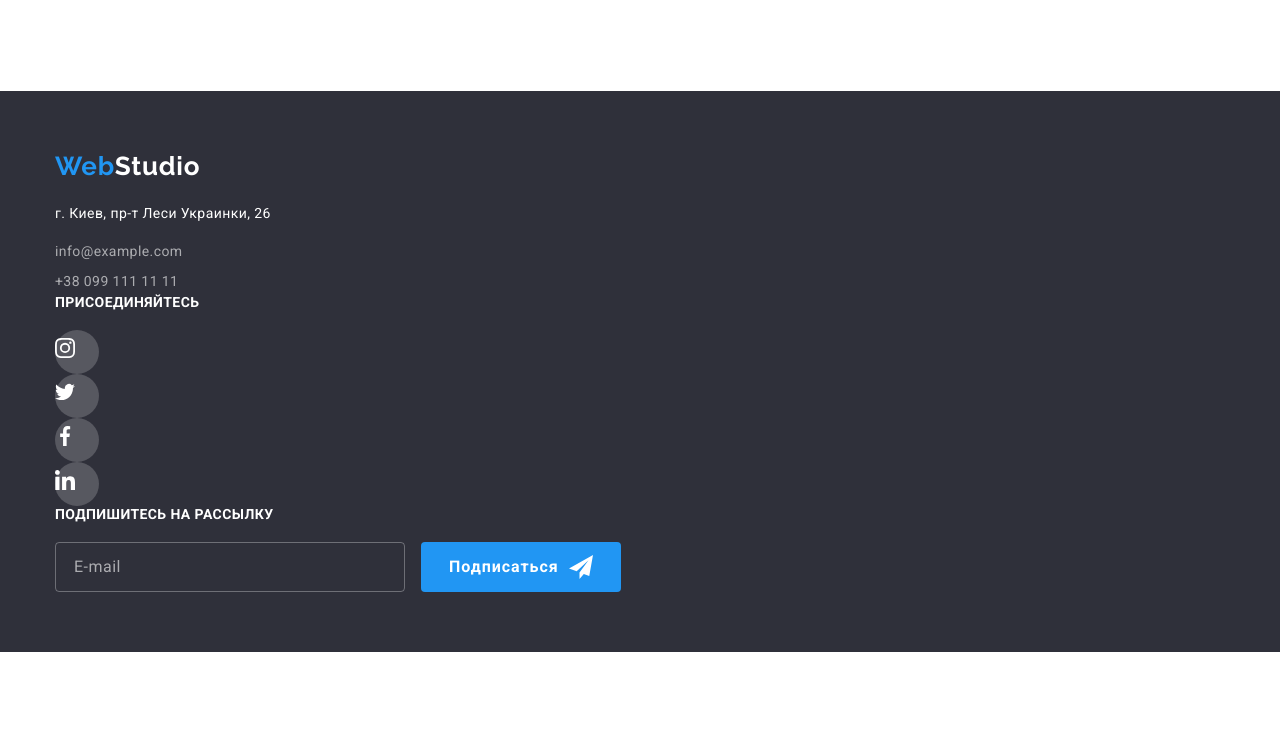
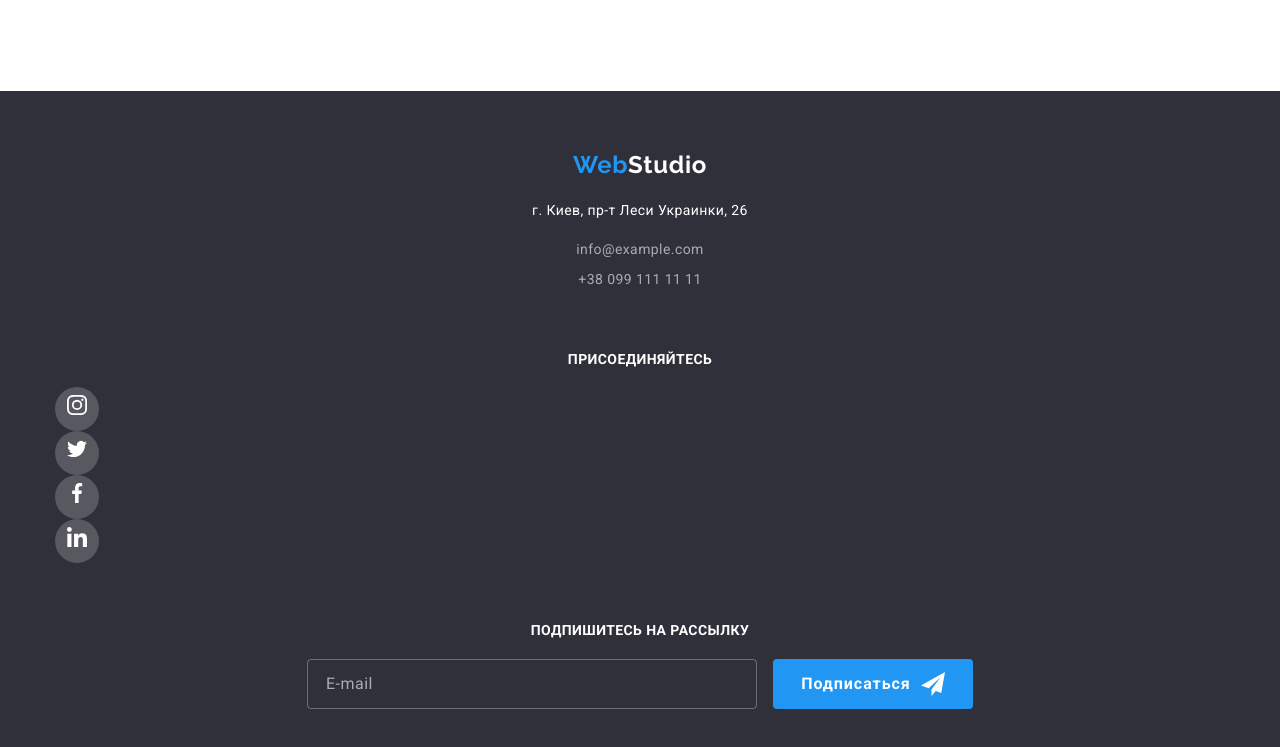
Before and after one commit to Sergeevi44/goit-markup-hw-08, a plain HTML site: page portfolio.html in a window 1280 px wide. Shown: the part 4182-4929 px from the top of the page. Before the commit the page ends 4834 px from the top, so only its background shows below. Drawn offline with nearby package versions, Linux system fonts and the light colour scheme.

Commit message:
footer
делает мобильную версию футера

```diff
--- a/sass/components/_footer-form.scss
+++ b/sass/components/_footer-form.scss
@@ -1,6 +1,6 @@
 .footer__input {
 	height: 50px;
-	width: 350px;
+	width: 450px;
 	margin: 0;
 	background-color: transparent;
 	border: 1px solid rgba(255, 255, 255, 0.3);
@@ -13,6 +13,7 @@
 		letter-spacing: 0.03em;
 		color: rgba(255, 255, 255, 0.6);
 	}
+	margin-bottom: 20px;
 
 }
 
--- a/sass/components/_footer.scss
+++ b/sass/components/_footer.scss
@@ -5,16 +5,20 @@
 	background-color: #2f303a;
 }
 
-.footer__box {
+.footer__container {
 	align-items: baseline;
 }
 
 .left {
-	margin-right: 70px;
-}
+	text-align: center;
+	padding-bottom: 60px;
+// 	margin-right: 70px;
+ }
 
 .middle {
-	margin-right: 93px;
+	text-align: center;
+	padding-bottom: 60px;
+	// margin-right: 93px;
 }
 
 .footer__appeal {
@@ -23,11 +27,12 @@
 	color: var(--primary-bgc);
 	font-weight: 700;
 	font-size: 14px;
-	line-height: 16px;
-	letter-spacing: 1.14;
+	line-height: 1.14;
+	letter-spacing: 0.03em;
 	text-transform: uppercase;
 }
 
 .right {
-	width: 570px;
+	text-align: center;
+	// width: 570px;
 }
--- a/sass/components/_logo.scss
+++ b/sass/components/_logo.scss
@@ -1,8 +1,8 @@
 .logo {
 	font-family: 'Raleway', sans-serif;
 	font-weight: 700;
-	font-size: 26px;
-	line-height: 1.19;
+	font-size: 24px;
+	line-height: 1.17;
 	letter-spacing: 0.03em;
 }
 
@@ -29,4 +29,5 @@
 .footer__logo {
 	display: block;
 	margin-bottom: 20px;
+
 }
--- a/sass/components/_socials.scss
+++ b/sass/components/_socials.scss
@@ -2,7 +2,6 @@
 .socials__list {
 	display: flex;
 	justify-content: center;
-	padding-bottom: 24px;
 	// padding-bottom: 30px;
 	// margin-left: 32px;
 	// margin-right: 32px;
@@ -54,15 +53,15 @@
 	background-color: rgba(255, 255, 255, 0.1);
 	border-radius: 50%;
 
-	transition: background-color 250ms var(--time-transition);
+	// transition: background-color 250ms var(--time-transition);
 	&:not(:last-child) {
 		margin-right: 10px;
 	}
-	&:hover,
-	&:focus {
-		background-color: var(--accent-color);
-		color: var(--primary-bgc);
-	}
+	// &:hover,
+	// &:focus {
+	// 	background-color: var(--accent-color);
+	// 	color: var(--primary-bgc);
+	// }
 }
 
 .footer__social-icon {
--- a/sass/components/_team.scss
+++ b/sass/components/_team.scss
@@ -9,7 +9,10 @@
 
 	background-color: var(--secondary-bgc);
 }
+
+
 .team__item {
+	padding-bottom: 24px;
 	// width: calc((100% - 3 * 30px) / 4);
 
 	background-color: var(--primary-bgc);
```
Also changed, not shown: index.html (+6 -8 lines), css/main.css, css/main.min.css, 2 other files.
